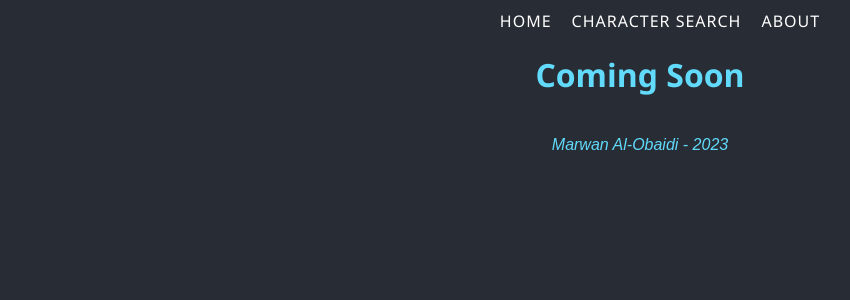
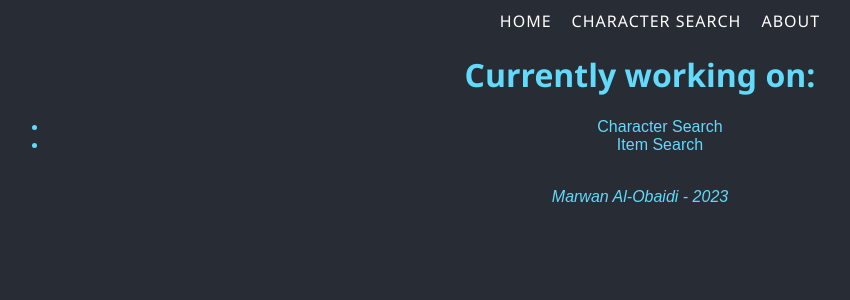
Before and after one commit to MarwanAl-Obaidi/FFXIV-Lodestone-Search, a React (Create React App) app: page /About in a window 1280 px wide. Shown: the top 300 px of the page, without its empty margins (0-850 px from the left). Built offline with nearby package versions, Linux system fonts and the light colour scheme.

Commit message:
Added more context to About page

```diff
--- a/src/pages/About.jsx
+++ b/src/pages/About.jsx
@@ -4,7 +4,11 @@ import '../App.css';
 function About() {
     return (
         <div>
-            <h1>Coming Soon</h1>
+            <h1>Currently working on:</h1>
+            <ul>
+                <li>Character Search</li>
+                <li>Item Search</li>
+            </ul>
         </div>
     );
 }
```
